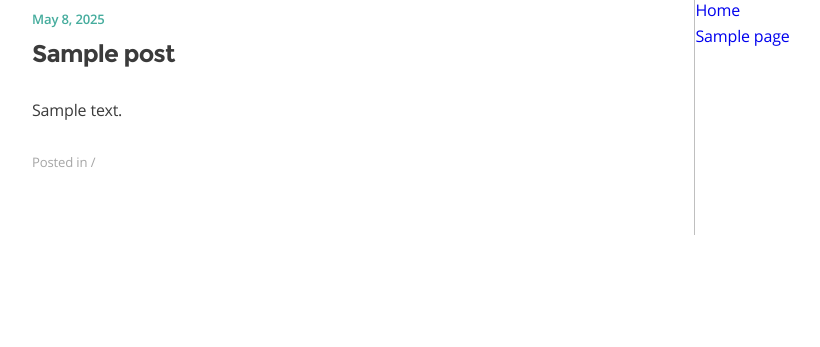
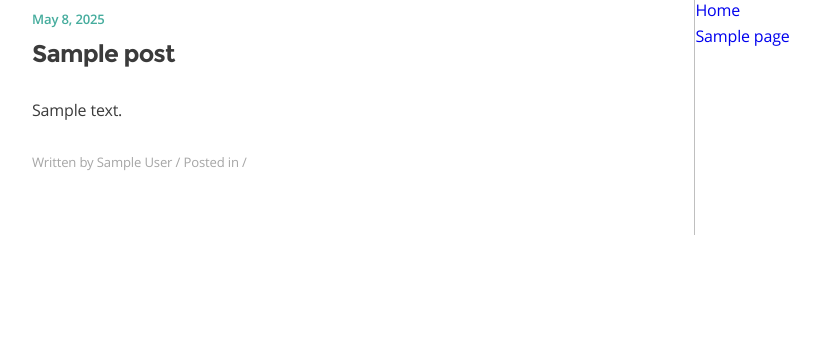
Before and after one commit to tauri-st/wordpress-nutrition-blog, a WordPress theme: template themes/skillcrushstarter/index.php in a window 1280 px wide. Shown: the part 168-515 px from the top of the page, without its empty margins (128-948 px from the left). Run offline with PHP 8.4 and a stand-in for WordPress, Linux system fonts and the light colour scheme; the site name, menu and one post (Sample post) are stand-ins, and other content is empty.

Commit message:
Add author to blog footer

```diff
--- a/themes/skillcrushstarter/content.php
+++ b/themes/skillcrushstarter/content.php
@@ -24,8 +24,8 @@
 		<footer class="entry-footer">
 			<div class="entry-meta">
 				<span class="entry-terms comments author">
-					Posted in <?php the_category(', '); ?>
-    				/
+					Written by <?php the_author(); ?> /
+					Posted in <?php the_category(', '); ?> /
 					<a href="<?php comments_link(); ?>"><?php comments_number( '<span>No Comments</span>', '1 Comment', '% comments' ); ?></a>
 				</span>
 			</div>
```
